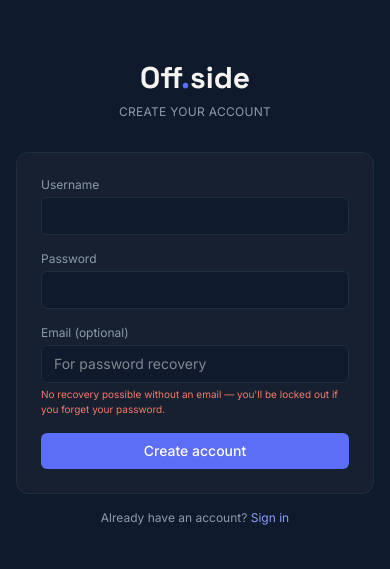
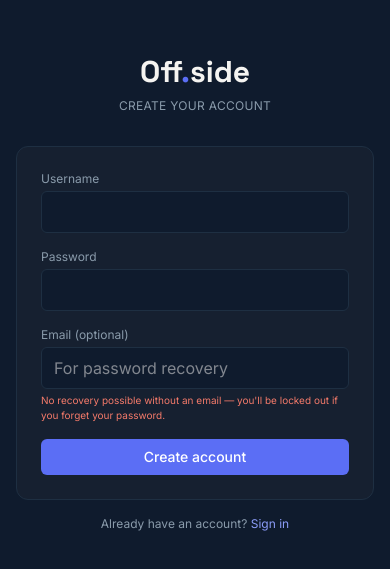
Before and after one commit to Vikhorz/off.side, a Next.js app in the folder offside/: page /register in a window 390 px wide. Shown: the part 129-698 px from the top of the page. Built offline with nearby package versions, Linux system fonts and the light colour scheme.

Commit message:
Change input text size from small to base

```diff
--- a/offside/app/register/page.tsx
+++ b/offside/app/register/page.tsx
@@ -43,21 +43,21 @@ export default function RegisterPage() {
             <label className="text-xs text-steel block mb-1">Username</label>
             <input
               value={username} onChange={(e) => setUsername(e.target.value)} required minLength={3} maxLength={20}
-              className="w-full bg-navy border border-border rounded-md px-3 py-2 text-sm text-warm outline-none focus:border-indigo"
+              className="w-full bg-navy border border-border rounded-md px-3 py-2 text-base sm:text-sm text-warm outline-none focus:border-indigo"
             />
           </div>
           <div>
             <label className="text-xs text-steel block mb-1">Password</label>
             <input
               type="password" value={password} onChange={(e) => setPassword(e.target.value)} required minLength={6}
-              className="w-full bg-navy border border-border rounded-md px-3 py-2 text-sm text-warm outline-none focus:border-indigo"
+              className="w-full bg-navy border border-border rounded-md px-3 py-2 text-base sm:text-sm text-warm outline-none focus:border-indigo"
             />
           </div>
           <div>
             <label className="text-xs text-steel block mb-1">Email (optional)</label>
             <input
               type="email" value={email} onChange={(e) => setEmail(e.target.value)}
-              className="w-full bg-navy border border-border rounded-md px-3 py-2 text-sm text-warm outline-none focus:border-indigo"
+              className="w-full bg-navy border border-border rounded-md px-3 py-2 text-base sm:text-sm text-warm outline-none focus:border-indigo"
               placeholder="For password recovery"
             />
             {!email && (
```
